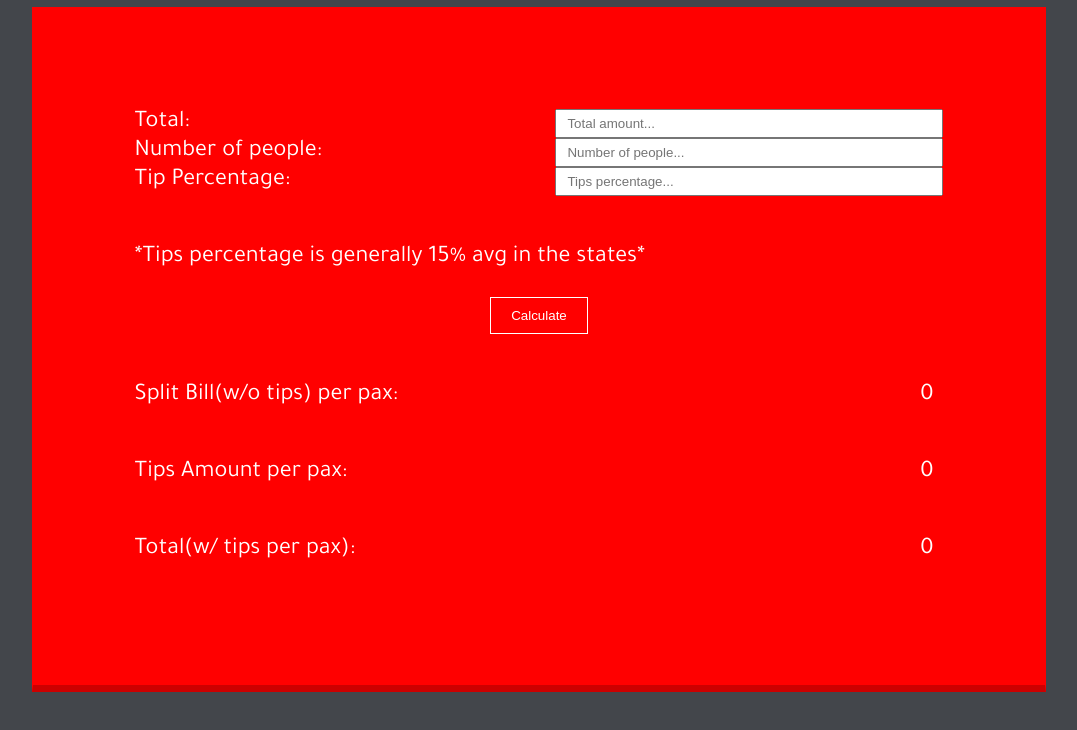
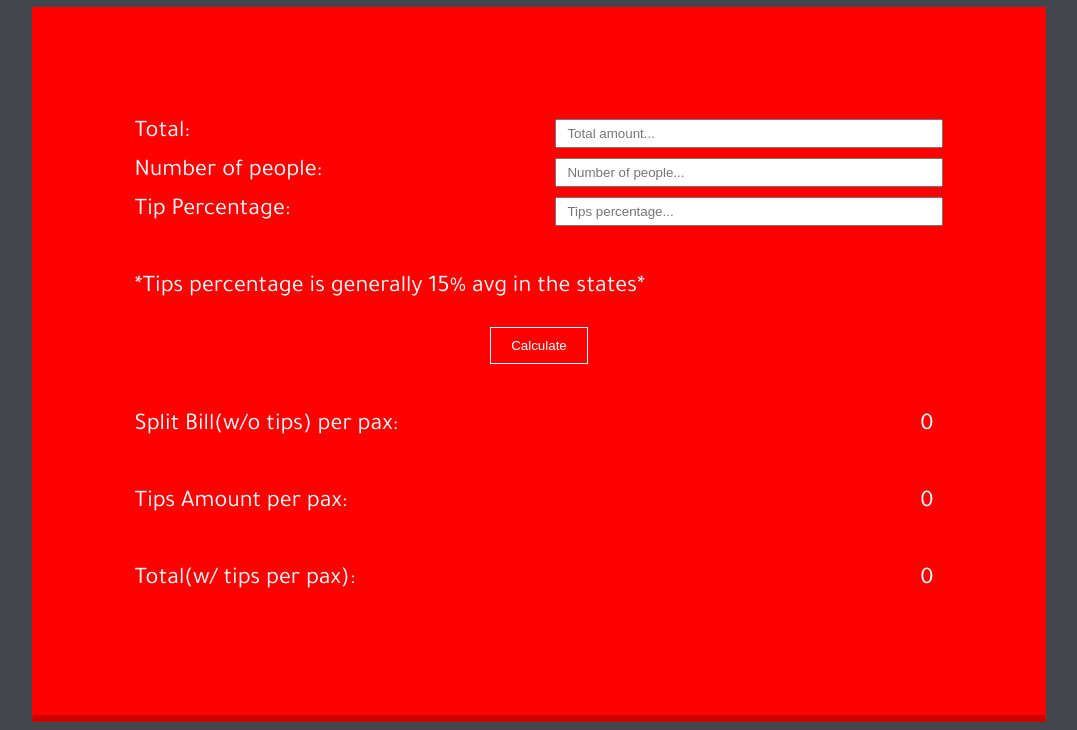
Before and after one commit to anthonyjwwong/tips-calculator-restaraunt, a plain HTML site: page index.html in a window 1280 px wide. Shown: the part 148-878 px from the top of the page, without its empty margins (101-1178 px from the left). Before the commit the page ends 848 px from the top, so only its background shows below. Drawn offline with Linux system fonts and the light colour scheme.

Commit message:
Update index.html

```diff
--- a/index.html
+++ b/index.html
@@ -16,18 +16,21 @@
     <div class="bill">
       <form id="bill-form">
         <div class="inputs">
+          <div class="indiv-inputs">
             <label id="total-bill-cost" for="total">Total:</label>
             <input min="0" type="number" name="total" id="total" placeholder="Total amount..."
             required>
-          <br>
+          </div>
+          <div class="indiv-inputs">
             <label id="number-of-people" for="people">Number of people:</label>
             <input min="0" type="number" name="people" id="people" placeholder="Number of people..."
             required>
-          <br>
+          </div>
+          <div class="indiv-inputs">
             <label id="tip-amount" for="tips">Tip Percentage: </label>
             <input min="12" type="number" name="tips" id="tips" placeholder="Tips percentage..."
             required>
-          <br>
+          </div>
         </div>
         <p>*Tips percentage is generally 15% avg in the states*</p>
         <button id="submit" type="submit">Calculate</button>
```
Lines whose indentation alone changed are shown as unchanged.
